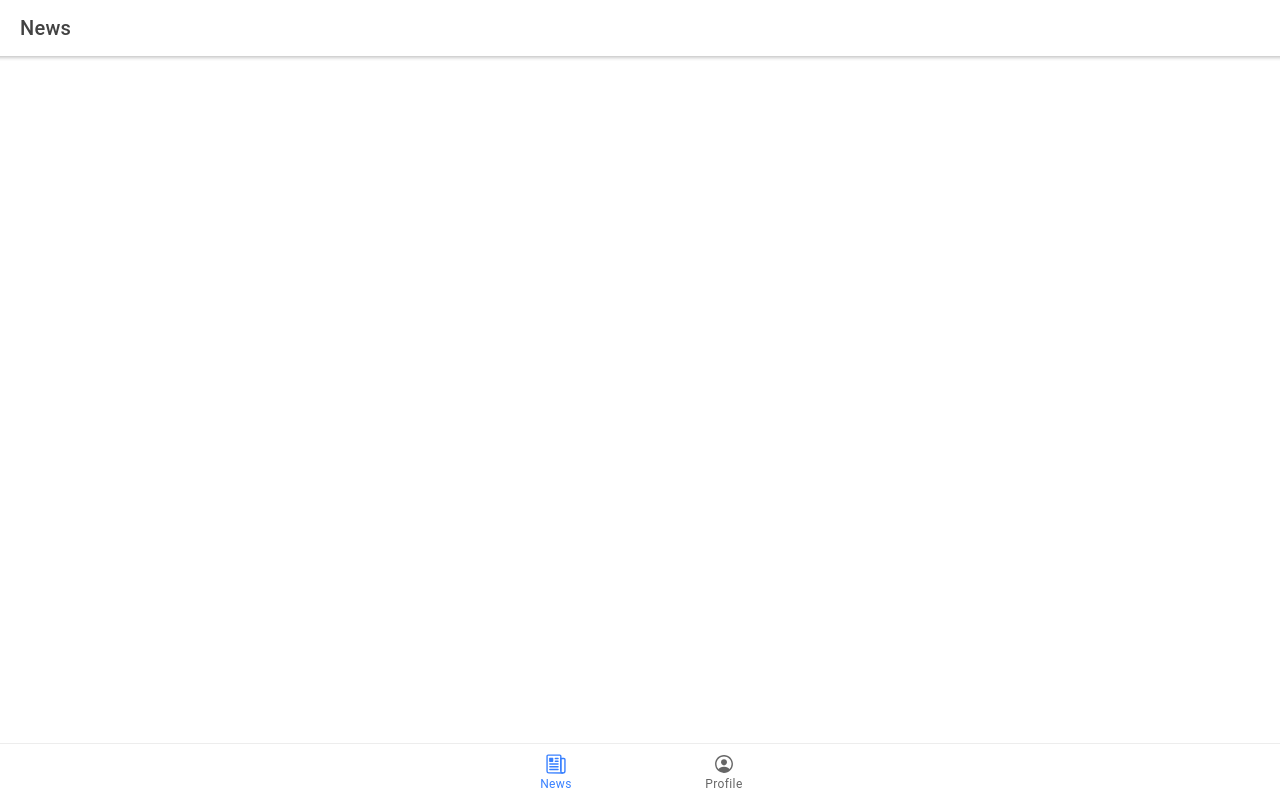
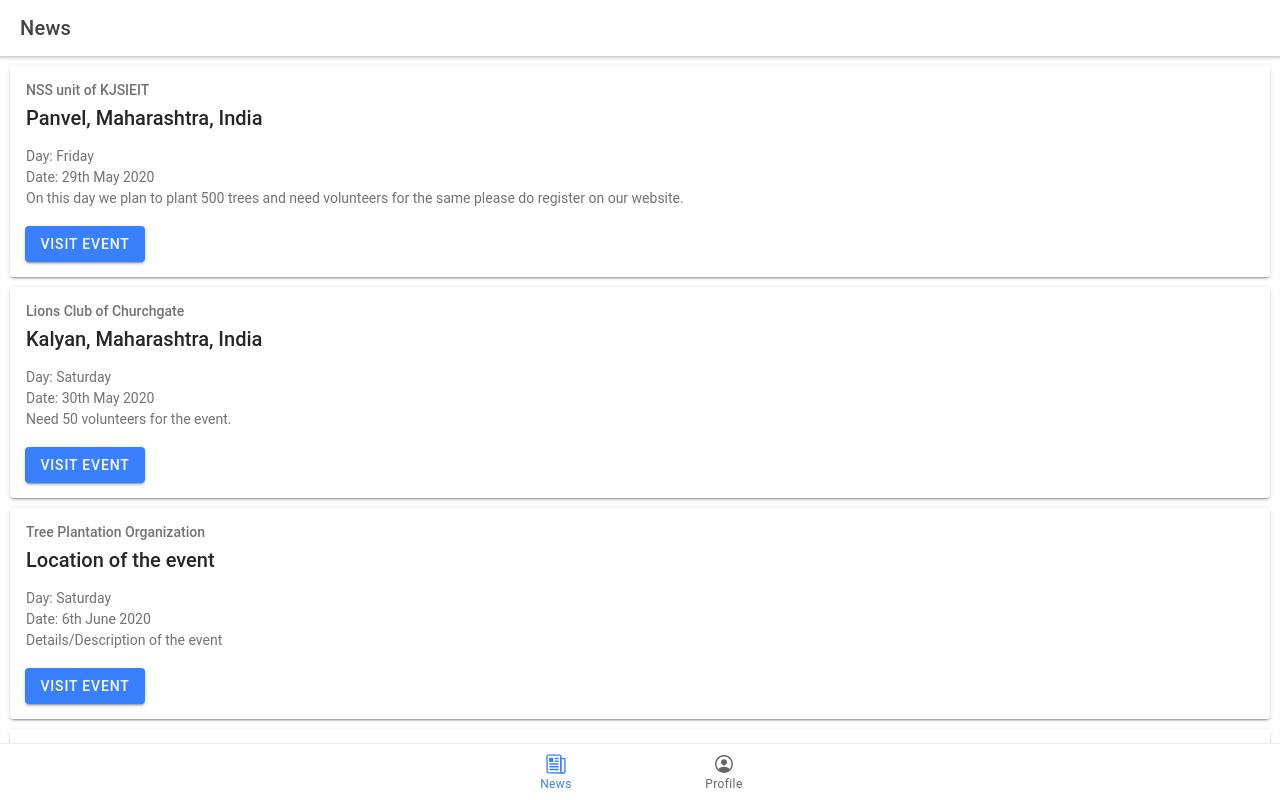
Before and after one commit to myOhana/MyNatur.Space, a React (Create React App) app: page /news in a window 1280 px wide. Built offline with nearby package versions, Linux system fonts and the light colour scheme.

Commit message:
added cardlist, added card, added resources

```diff
--- /dev/null
+++ b/src/components/Card/Card.css
@@ -0,0 +1,4 @@
+.button{
+    margin-left: 15px;
+    margin-bottom: 15px;
+}
--- /dev/null
+++ b/src/components/Card/Card.js
@@ -0,0 +1,32 @@
+import React from "react";
+import {
+  IonCard,
+  IonCardHeader,
+  IonCardSubtitle,
+  IonCardContent,
+  IonCardTitle,
+  IonButton,
+} from "@ionic/react";
+import "./Card.css";
+
+const Card = ({ id, organization, location, day, date, details }) => {
+  return (
+    <IonCard>
+      <IonCardHeader>
+        <IonCardSubtitle>{organization}</IonCardSubtitle>
+        <IonCardTitle>{location}</IonCardTitle>
+      </IonCardHeader>
+
+      <IonCardContent>
+        Day: {day}
+        <br />
+        Date: {date}
+        <br />
+        {details}
+      </IonCardContent>
+      <IonButton className="button">Visit Event</IonButton>
+    </IonCard>
+  );
+};
+
+export default Card;
--- /dev/null
+++ b/src/components/CardList/Cardlist.js
@@ -0,0 +1,38 @@
+import React from 'react';
+import Card from '../Card/Card';
+
+const Cardlist = ({eventinformation}) => {
+    return (
+        <div > {
+            eventinformation.map((user, i) => {
+                return <Card key = {
+                    i
+                }
+                id = {
+                    eventinformation[i].id
+                }
+                organization = {
+                    eventinformation[i].organization
+                }
+                location = {
+                    eventinformation[i].location
+                }
+                day = {
+                    eventinformation[i].day
+                }
+                date = {
+                    eventinformation[i].date
+                }
+                details = {
+                    eventinformation[i].details
+                }
+                link = {
+                    eventinformation[i].link
+                }
+                />
+            })
+        } </div>
+    )
+}
+
+export default Cardlist;
--- /dev/null
+++ b/src/eventinformation.js
@@ -0,0 +1,47 @@
+export const eventinformation = [
+    {
+        id:1,
+        organization:'NSS unit of KJSIEIT',
+        location:'Panvel, Maharashtra, India',
+        day:'Friday',
+        date:'29th May 2020',
+        details:'On this day we plan to plant 500 trees and need volunteers for the same please do register on our website.',
+        link:''
+    },
+    {
+        id:2,
+        organization:'Lions Club of Churchgate',
+        location:'Kalyan, Maharashtra, India',
+        day:'Saturday',
+        date:'30th May 2020',
+        details:'Need 50 volunteers for the event.',
+        link:''
+    },
+    {
+        id:3,
+        organization:'Tree Plantation Organization',
+        location:'Location of the event',
+        day:'Saturday',
+        date:'6th June 2020',
+        details:'Details/Description of the event',
+        link:''
+    },
+    {
+        id:4,
+        organization:'Leo Club of Walkeshwar',
+        location:'Titwala, Maharashtra, India',
+        day:'Sunday',
+        date:'7th June 2020',
+        details:'Trees and tools needed for plantation will be provided with refreshments.',
+        link:''
+    },
+    {
+        id:5,
+        organization:'Rotract Club of Jai Hind College',
+        location:'Panvel',
+        day:'Saturday',
+        date:'15th June 2020',
+        details:'Certificate will be provided to all registered volunteers',
+        link:''
+    }
+]
--- a/src/pages/Tabs/News.js
+++ b/src/pages/Tabs/News.js
@@ -3,8 +3,11 @@ import {
   IonHeader,
   IonPage,
   IonTitle,
-  IonToolbar
+  IonToolbar,
+  IonContent,
 } from "@ionic/react";
+import Cardlist from "../../components/CardList/Cardlist";
+import {eventinformation} from '../../eventinformation';
 
 const News = () => {
   return (
@@ -14,6 +17,9 @@ const News = () => {
           <IonTitle>News</IonTitle>
         </IonToolbar>
       </IonHeader>
+      <IonContent fullscreen>
+        <Cardlist eventinformation={eventinformation}/>
+      </IonContent>
     </IonPage>
   );
 };
```
